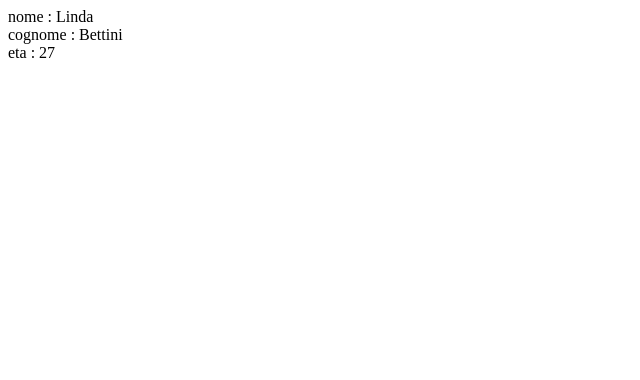
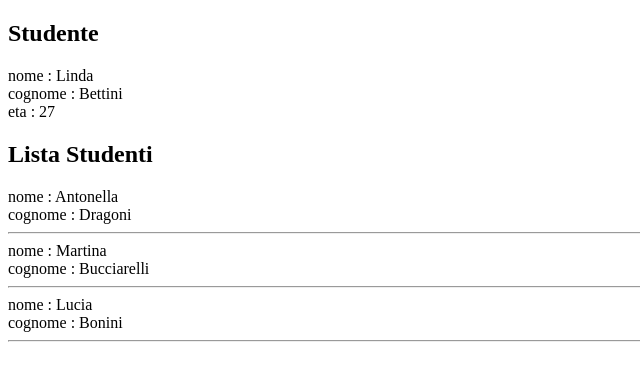
Before and after one commit to lindabettini/js-oggetti-studenti, a plain HTML site: page index.html in a window 1280 px wide. Shown: the whole page, without its empty margins (0-640 px from the left). Drawn offline with Linux system fonts and the light colour scheme.

Commit message:
print list

```diff
--- a/index.html
+++ b/index.html
@@ -10,7 +10,13 @@
 </head>
 
 <body>
-    <div id="studente"></div>
+    <div id="studente">
+        <h2>Studente</h2>
+    </div>
+    <h2>Lista Studenti</h2>
+    <div id="lista-studenti">
+
+    </div>
     <script src="script.js"></script>
 </body>
 
--- a/script.js
+++ b/script.js
@@ -6,6 +6,8 @@
    BONUS:
    Usiamo il DOM per stampare e chiedere le informazioni all'utente!*/
 
+
+   // // STAMPO OGGETTO STUDDENTE
 const studenteElement = document.getElementById('studente');
 
 const studenteUno = {
@@ -15,38 +17,45 @@ const studenteUno = {
 }
 
 for (let key in studenteUno) {
-    console.log(`${key} : ${studenteUno[key]}`);
     let studToPrint = (`${key} : ${studenteUno[key]}`);
     studenteElement.innerHTML += `<div>${studToPrint}</div>`;
 }
 
+// // CREO ARRAYY DI STUDENTI SU CUI CICLARE
 
 const studentList = [
-
-studenteDue = {
-    nome: 'Lucia',
-    cognome: 'Dragoni',
-    eta: 27,
-},
-
-studenteTre = {
-    nome: 'Martina',
-    cognome: 'Bucciarelli',
-    eta: 27,
-},
-
-studenteQuattro = {
-    nome: 'Lucia',
-    cognome: 'Bonini',
-    eta: 20,
-}
+    studenteDue = {nome: 'Antonella', cognome: 'Dragoni', eta: 27},
+    studenteTre = {nome: 'Martina', cognome: 'Bucciarelli', eta: 27},
+    studenteQuattro = {nome: 'Lucia', cognome: 'Bonini', eta: 20}
 ]
 
-console.log(studentList);
+// // Stampare nome e cognome oggetti array
 
+const listToPrint = document.getElementById('lista-studenti');
+let print = '';
+
+for (let i = 0; i < studentList.length; i++){
+
+    let currentStudent = studentList[i];
+
+    for(let key in currentStudent){
+        if (key !== 'eta') {
+            listToPrint.innerHTML += `<div>${[key]} : ${currentStudent[key]}</div>`;
+        }
+        if (key == 'cognome'){
+            listToPrint.innerHTML += `<hr>`;
+        }
+    }
+}
+
+
+// < FUNZIONEREBBE ANCHE COSI' >
 // for (let i = 0; i < studentList.length; i++){
-//     console.log(`QUA: ${studentList[i]}`);
-//     const listaToPrint = studentList[i];
+//     const currentStudent = studentList[i];
 
-//     for (let key in )
-// }
+//     const currentName = currentStudent.nome;
+//     const currentSurname = currentStudent.cognome;
+
+//     console.log(currentName);
+//     console.log(currentSurname);
+//     }
```
